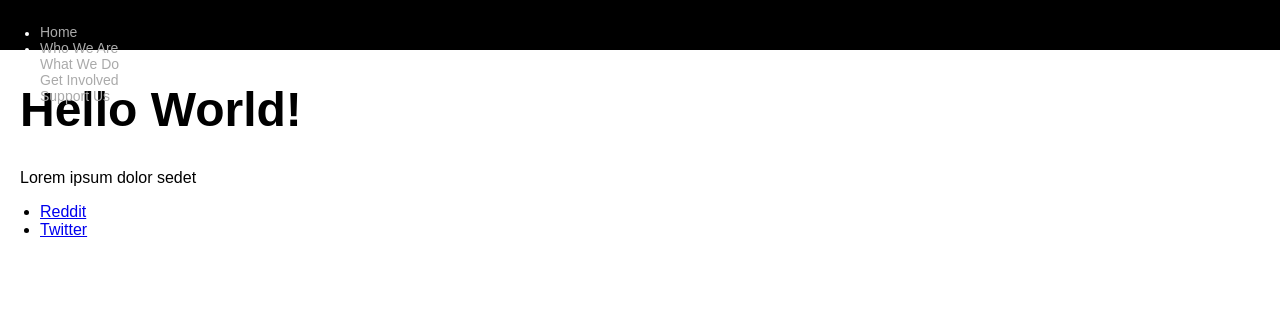
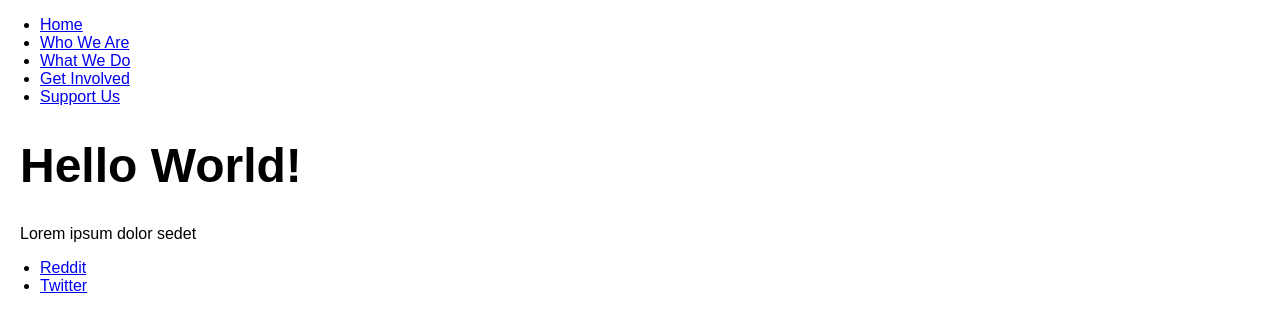
Before and after one commit to ironfront-usa/ironfront-usa.github.io, a Jekyll site: the page built from index.html, in a window 1280 px wide. Shown: the top 332 px of the page. Built offline with Jekyll 4.4.1, drawn with Linux system fonts in a browser that asks for light colours.

Commit message:
undid previous commit wrt the nav. prepping to change nav to data.

```diff
--- a/_layouts/default.html
+++ b/_layouts/default.html
@@ -6,7 +6,7 @@
         <link rel="stylesheet" type="text/css" href="/css/main.css">
     </head>
     <body>
-        <nav class="nav">
+        <nav class="site-wide">
             <ul>
                 <li><a href="/">Home</a></li>
                 <li><a href="/who">Who We Are</a></li>
```
